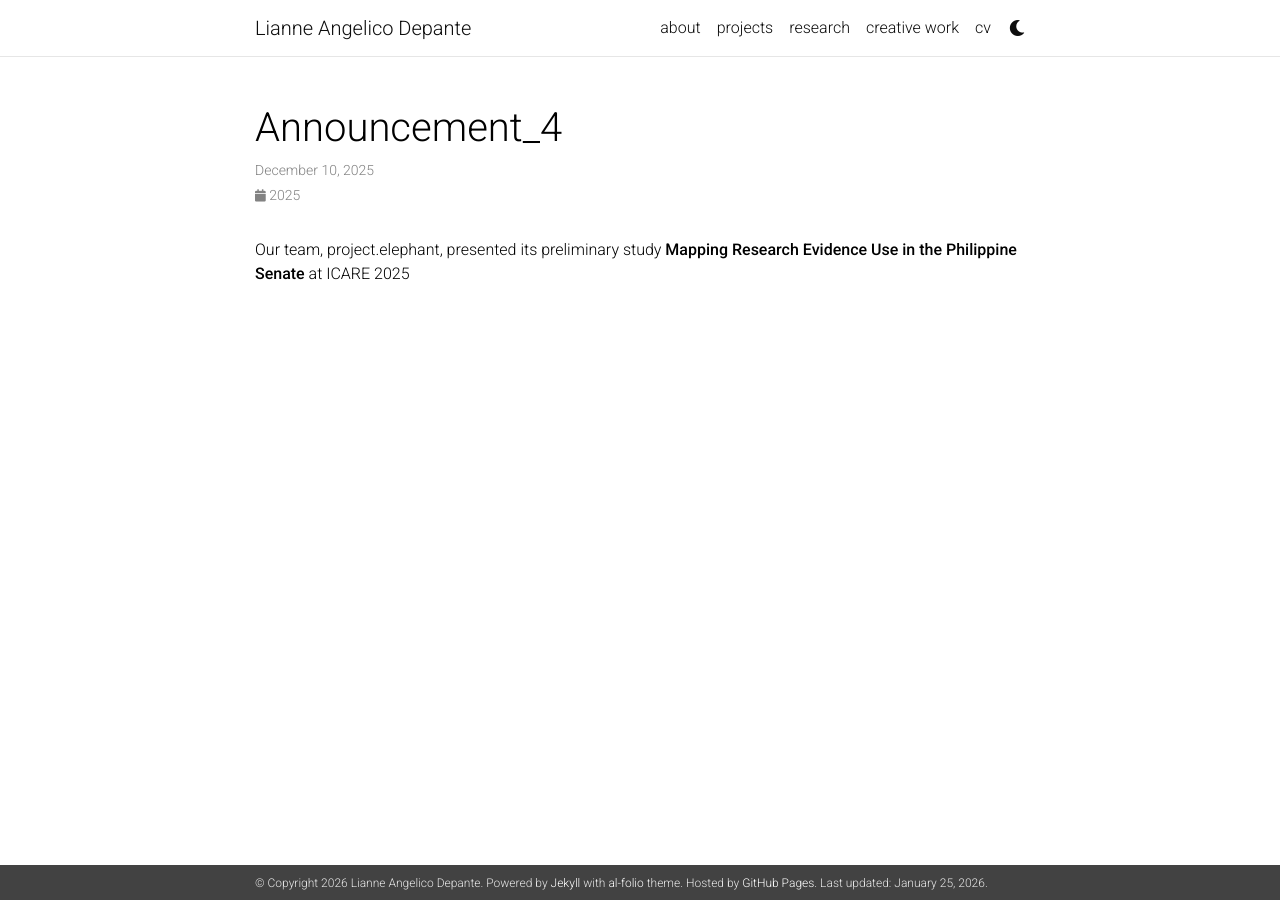
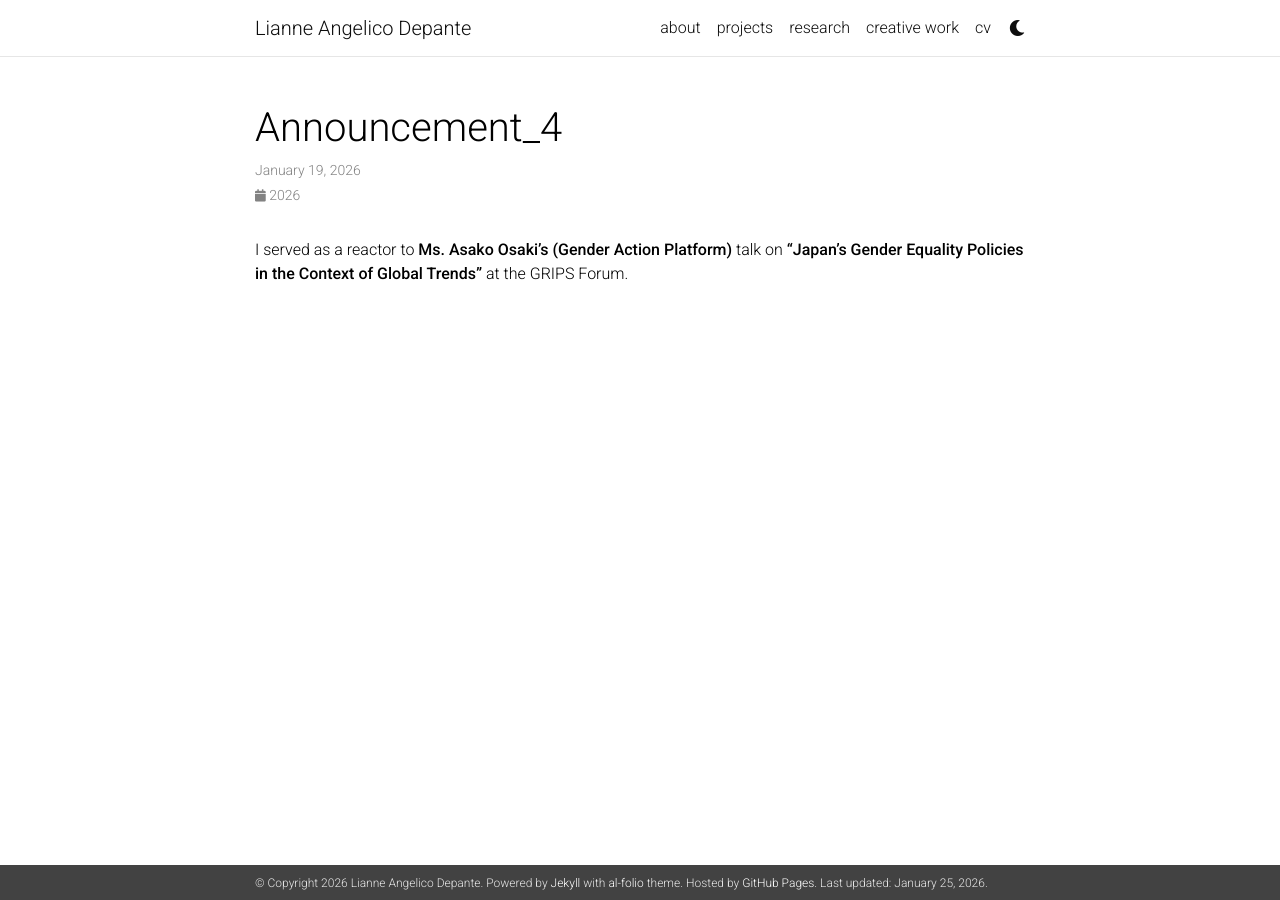
Before and after one commit to liannedepante/liannedepante.github.io, a Jekyll site: the page built from _news/announcement_4.md, in a window 1280 px wide. Built offline with Jekyll 4.4.1, drawn with Linux system fonts in a browser that asks for light colours; comment, search, counter and statistics services are not loaded; a style sheet for code colours, icons or effects is not loaded.

Commit message:
Update announcement_4.md

```diff
--- a/_news/announcement_4.md
+++ b/_news/announcement_4.md
@@ -1,7 +1,7 @@
 ---
 layout: post
-date: 2025-12-10 07:59:00-0400
+date: 2026-1-19 07:59:00-0400
 inline: true
 ---
 
-Our team, project.elephant, presented its preliminary study **Mapping Research Evidence Use in the Philippine Senate** at ICARE 2025
+I served as a reactor to **Ms. Asako Osaki's (Gender Action Platform)** talk on **"Japan’s Gender Equality Policies in the Context of Global Trends"** at the GRIPS Forum.
```
